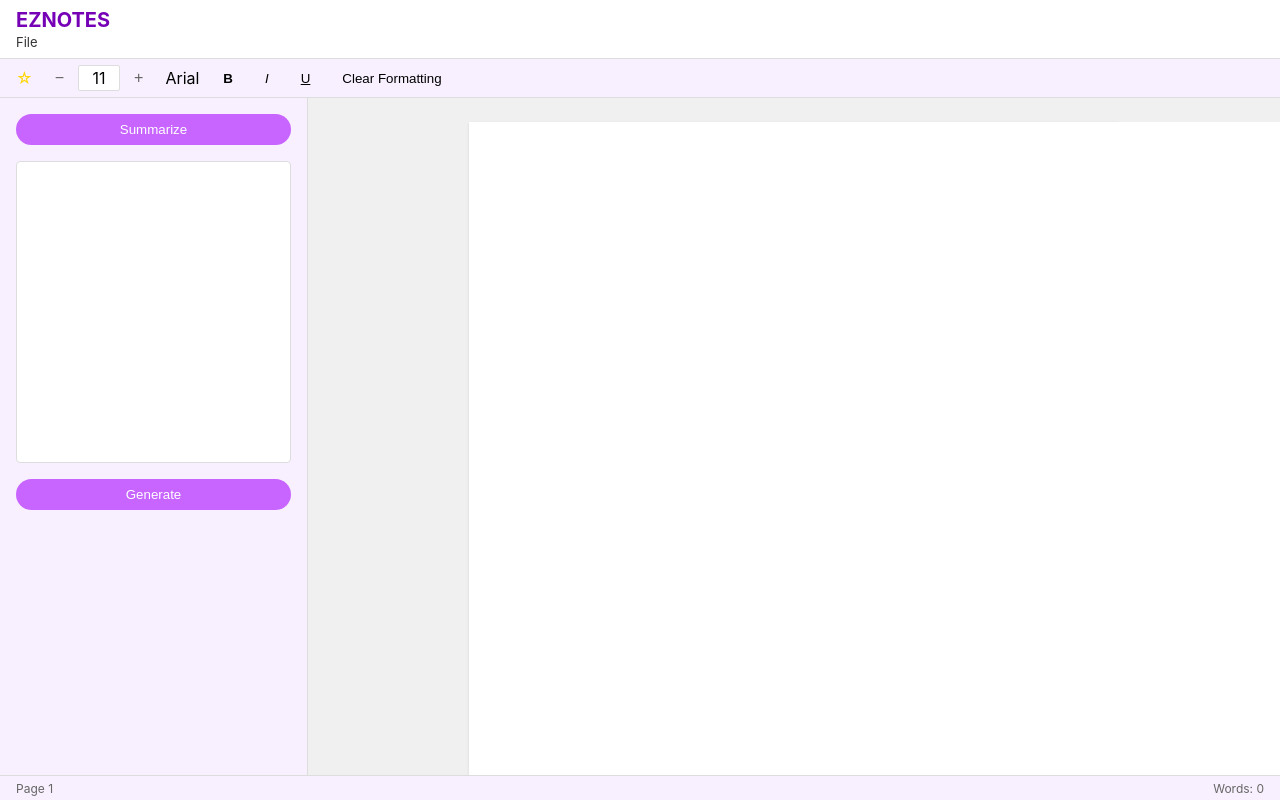
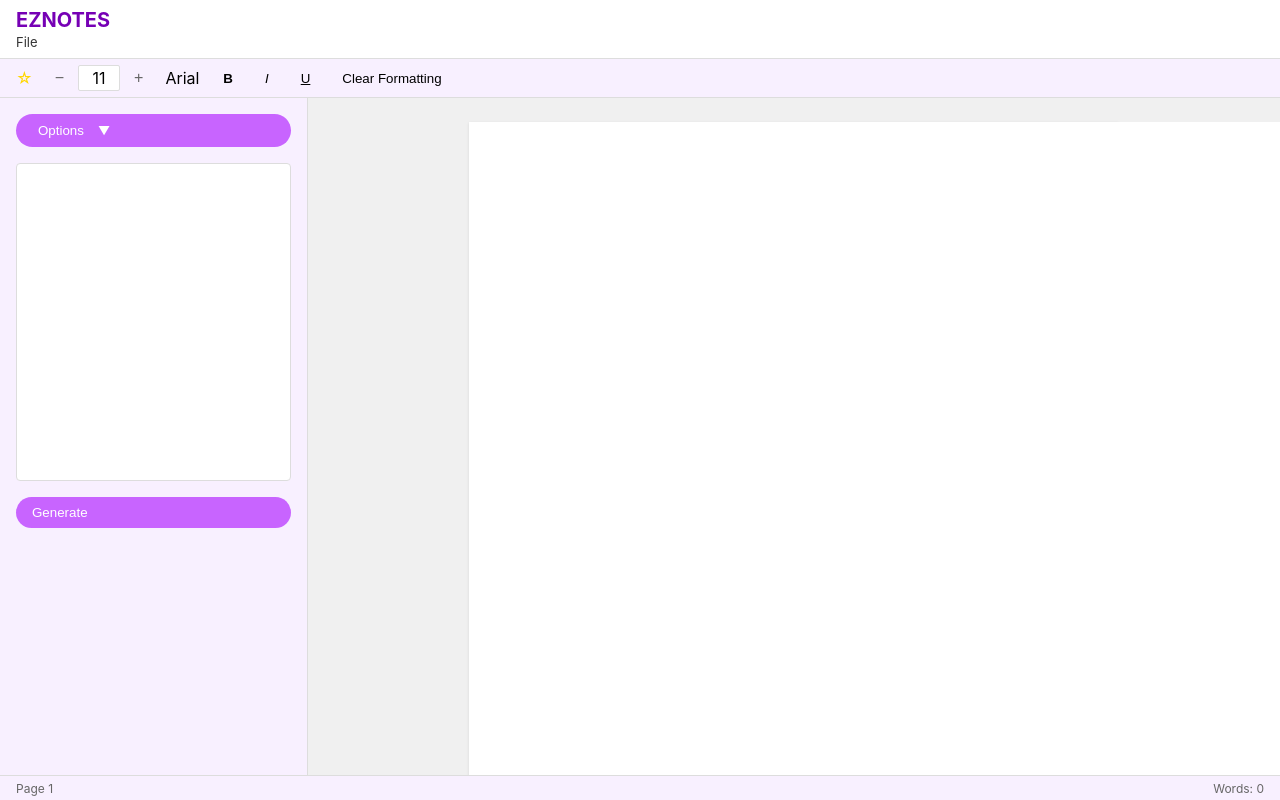
Before and after one commit to Jake-Saurage/CMPS420_Project_Fall2024, a React (Create React App) app in the folder Frontend/eznotes/: page / in a window 1280 px wide. Built offline with nearby package versions, Linux system fonts and the light colour scheme.

Commit message:
More changes

```diff
--- a/Frontend/eznotes/src/MainPage.js
+++ b/Frontend/eznotes/src/MainPage.js
@@ -4,6 +4,10 @@
   const [isGenerating, setIsGenerating] = useState(false);
   const [fontSize, setFontSize] = useState(11);
   const [showSummary, setShowSummary] = useState(false);
+  const [showDefine, setShowDefine] = useState(false);
+  const [showOptions, setShowOptions] = useState(false);
+  const [buttonLabel, setButtonLabel] = useState("Options");
+  const [definitions, setDefinitions] = useState([]);
   const [wordCount, setWordCount] = useState(0);
   const [content, setContent] = useState('');
   const textAreaRef = useRef(null);
@@ -45,6 +49,56 @@
 
     newText = content.substring(0, start) + replacement + content.substring(end);
     setContent(newText);
+  };
+
+  const handleOptionSelect = (option) => {
+    setShowOptions(false);
+
+    switch (option) {
+      case 'summary':
+        setButtonLabel("Summarize");
+        setShowSummary(false);
+        setDefinitions([]);
+        break;
+      case 'define':
+        setButtonLabel("Define");
+        setShowDefine(false);
+        setDefinitions([
+          "• ",
+          "• ",
+          "• "
+        ]);
+        break;
+      case 'keywords':
+        setButtonLabel("Keywords");
+        setShowSummary(false);
+        setDefinitions([
+          "• ",
+          "• ",
+          "• ",
+          "• ",
+          "• "
+
+        ]);
+        break;
+      default:
+        setButtonLabel("Options");
+        setShowSummary(false);
+        setDefinitions([]);
+        break;
+    }
+  };
+
+  const handleButtonClick = () => {
+    if (buttonLabel === "Summarize") {
+      setShowSummary(true);
+    } else if (buttonLabel === "Define") {
+      setShowDefine(true);
+    }
+  };
+
+  const toggleDropdown = () => {
+    setShowOptions((prev) => !prev);
   };
 
   const styles = {
@@ -128,12 +182,26 @@
       cursor: 'pointer',
       textAlign: 'center',
       transition: 'background-color 0.3s ease',
+      display: 'flex',
+      alignItems: 'center',
+      gap: '8px',
+    },
+    dropdownIcon: {
+      fontSize: '12px',
+      cursor: 'pointer',
     },
     whiteBox: {
       backgroundColor: 'white',
       border: '1px solid #ddd',
       borderRadius: '4px',
       height: '300px',
+      padding: '8px',
+      overflowY: 'auto',
+    },
+    definitionItem: {
+      margin: '8px 0',
+      listStyle: 'none',
+      color: '#333',
     },
     editorContainer: {
       flex: 1,
@@ -216,6 +284,23 @@
       borderRadius: '4px',
       padding: '8px',
     },
+    dropdown: {
+      position: 'absolute',
+      backgroundColor: 'white',
+      boxShadow: '0 4px 6px rgba(0, 0, 0, 0.1)',
+      borderRadius: '8px',
+      padding: '8px 0',
+      zIndex: 1000,
+      minWidth: '150px',
+    },
+    dropdownItem: {
+      padding: '8px 16px',
+      cursor: 'pointer',
+      color: '#374151',
+      '&:hover': {
+        backgroundColor: '#f3f4f6',
+      },
+    },
   };
 
   return (
@@ -270,13 +355,44 @@
       <div style={styles.mainContent}>
         {/* Left Panel */}
         <div style={styles.leftPanel}>
-          <button
-            onClick={() => setShowSummary(true)}
-            style={styles.actionButton}
-          >
-            Summarize
-          </button>
-          <div style={styles.whiteBox} />
+          <div style={styles.actionButton}>
+            <button onClick={handleButtonClick} style={{ background: 'none', border: 'none', cursor: 'pointer', color: 'white' }}>
+              {buttonLabel}
+            </button>
+            <span onClick={toggleDropdown} style={styles.dropdownIcon}>▼</span>
+          </div>
+
+          {showOptions && (
+            <div style={styles.dropdown}>
+              <div
+                style={styles.dropdownItem}
+                onClick={() => handleOptionSelect('summary')}
+              >
+                Summary
+              </div>
+              <div
+                style={styles.dropdownItem}
+                onClick={() => handleOptionSelect('define')}
+              >
+                Define
+              </div>
+              <div
+                style={styles.dropdownItem}
+                onClick={() => handleOptionSelect('keywords')}
+              >
+                Keywords
+              </div>
+            </div>
+          )}
+
+          <div style={styles.whiteBox}>
+            {definitions.map((definition, index) => (
+              <div key={index} style={styles.definitionItem}>
+                {definition}
+              </div>
+            ))}
+          </div>
+
           <button
             onClick={() => setIsGenerating(!isGenerating)}
             style={{
@@ -301,6 +417,22 @@
               </button>
             </div>
             <div style={styles.summaryContent} />
+          </div>
+        )}
+
+        {showDefine && (
+          <div style={styles.summaryPopup}>
+            <div style={styles.summaryHeader}>
+              <h3 style={styles.summaryTitle}>Definitions</h3>
+              <button style={styles.closeButton} onClick={() => setShowDefine(false)}>
+                ×
+              </button>
+            </div>
+            <div style={styles.summaryContent}>
+              {definitions.map((definition, index) => (
+                <p key={index} style={styles.definitionItem}>{definition}</p>
+              ))}
+            </div>
           </div>
         )}
 
```
